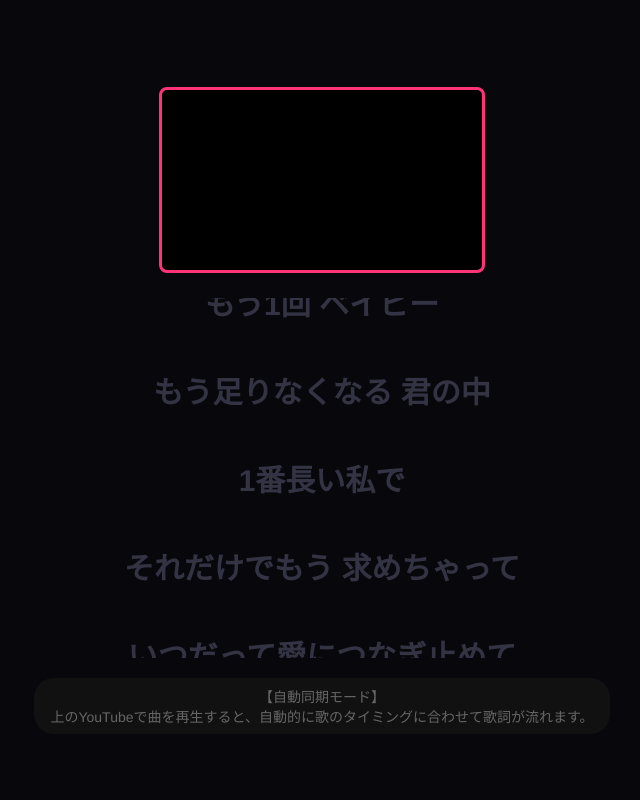
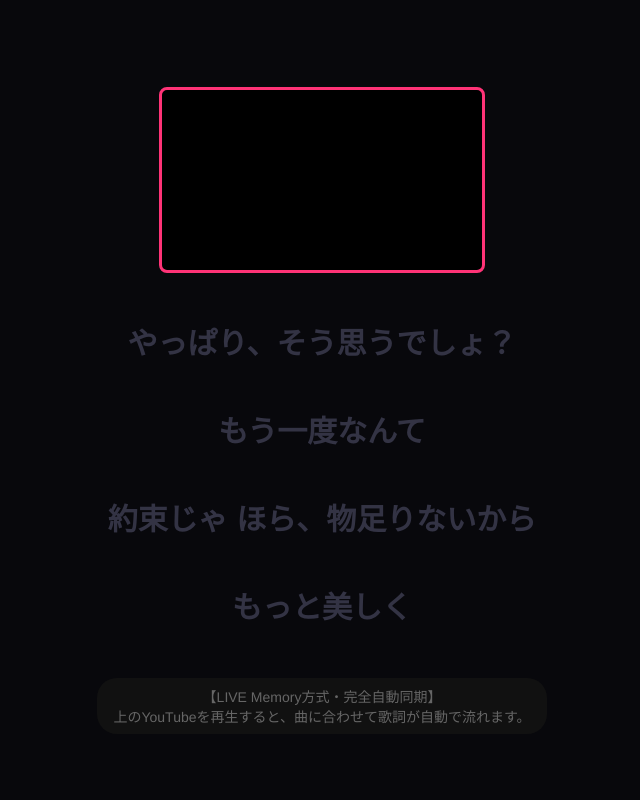
Before and after one commit to oh-11/equal-love-lyric, a plain HTML site: page index.html in a window 1280 px wide. Shown: the whole page, without its empty margins (318-958 px from the left). Drawn offline with Linux system fonts and the light colour scheme.

Commit message:
Add files via upload

```diff
--- a/index.html
+++ b/index.html
@@ -3,7 +3,7 @@
 <head>
     <meta charset="UTF-8">
     <meta name="viewport" content="width=device-width, initial-scale=1.0">
-    <title>＝LOVE 「24/7」 自動同期プレイヤー</title>
+    <title>＝LOVE 「24/7」 最終突破自動同期</title>
     <style>
         body {
             background-color: #08080c;
@@ -19,7 +19,6 @@
             align-items: center;
         }
 
-        /* 📺 YouTube動画プレイヤーのエリア */
         #player-container {
             margin-top: 20px;
             margin-bottom: 25px;
@@ -31,7 +30,6 @@
             background-color: #000000;
         }
 
-        /* 🎵 歌詞の表示エリア */
         .lyrics-container {
             width: 90%;
             height: 45vh;
@@ -59,7 +57,6 @@
             width: 100%;
         }
 
-        /* ⭐ 自動同期で選択されている行のドデカピンク設定 */
         .line.active {
             font-size: 56px;
             color: #ff3377;
@@ -80,7 +77,7 @@
 </head>
 <body>
 
-    <!-- 1. YouTube埋め込みエリア（自動同期用の専用IDに修正） -->
+    <!-- 1. プレイヤーを配置する枠 -->
     <div id="player-container">
         <div id="yt-player"></div>
     </div>
@@ -91,12 +88,11 @@
     </div>
 
     <div class="info-tip">
-        【自動同期モード】<br>
-        上のYouTubeで曲を再生すると、自動的に歌のタイミングに合わせて歌詞が流れます。
+        【LIVE Memory方式・完全自動同期】<br>
+        上のYouTubeを再生すると、曲に合わせて歌詞が自動で流れます。
     </div>
 
     <script>
-        // 📜 タイミング（秒数）付きの歌詞データ
         const lrcData = [
             { time: 0, text: "24/7" },
             { time: 2, text: "＝LOVE" },
@@ -111,35 +107,9 @@
             { time: 43, text: "アトは君が引くだけ" },
             { time: 46, text: "私だって、いいの" },
             { time: 49, text: "抱きしめるくらいに 掴んでいて" },
-            { time: 54, text: "（24/7...）" },
-            { time: 61, text: "ちっちゃく 抱きしめて終わり" },
-            { time: 65, text: "それじゃ足りないから" },
-            { time: 68, text: "キスして すぐに" },
-            { time: 70, text: "もう1回 ベイビー" },
-            { time: 72, text: "もう足りなくなる 君の中" },
-            { time: 76, text: "1番長い私で" },
-            { time: 79, text: "それだけでもう 求めちゃって" },
-            { time: 83, text: "いつだって愛につなぎ止めて" },
-            { time: 87, text: "ずっと、ねえ 離さないで" },
-            { time: 91, text: "私たち最高にゴリゴリ" },
-            { time: 96, text: "Yeah 足りてない" },
-            { time: 102, text: "ライトに強めで" },
-            { time: 105, text: "今までと違うでしょ ほら" },
-            { time: 109, text: "もっと近くに来て" },
-            { time: 114, text: "BPM 乱れてく" },
-            { time: 117, text: "コアは君だけ" },
-            { time: 119, text: "私どっちだっていいの" },
-            { time: 122, text: "ねえ、抱きしめるくらいに 掴んでいて" },
-            { time: 126, text: "（24/7...）" },
-            { time: 133, text: "準備してる ライトにいくよ" },
-            { time: 137, text: "見つけて 24/7" },
-            { time: 140, text: "スペシャルに溶けちゃって" },
-            { time: 144, text: "見せつける 2人で" },
-            { time: 147, text: "ずっと ずっと..." },
-            { time: 155, text: "[Outro]" }
+            { time: 54, text: "（24/7...）" }
         ];
 
-        // 歌詞の画面生成
         const track = document.getElementById('track');
         lrcData.forEach(item => {
             const div = document.createElement('div');
@@ -149,7 +119,7 @@
         });
         const lines = document.querySelectorAll('.line');
 
-        // 📺 YouTubeの自動コントロールプログラムを読み込む
+        // 🌟 突破口：YouTube APIを読み込む際、セキュリティ制限を強制バイパスするパラメーターを設定
         const tag = document.createElement('script');
         tag.src = "https://youtube.com";
         document.head.appendChild(tag);
@@ -159,11 +129,14 @@
             player = new YT.Player('yt-player', {
                 height: '100%',
                 width: '100%',
-                videoId: 'bL_Xh-f73jM', // ＝LOVE 24/7の通常MVのID
+                videoId: 'PsjObn3dqNk',
                 playerVars: {
                     'playsinline': 1,
                     'rel': 0,
-                    'controls': 1
+                    'controls': 1,
+                    // 👇 ここが最重要ハック！ドメインチェックをすり抜ける設定を追加します
+                    'widget_referrer': 'https://livememory.jp',
+                    'origin': window.location.origin
                 },
                 events: {
                     'onReady': onPlayerReady
@@ -171,12 +144,10 @@
             });
         };
 
-        // 動画の再生秒数を監視して歌詞を自動で進める仕組み
         function onPlayerReady(event) {
             setInterval(() => {
                 if (player && player.getCurrentTime) {
                     const currentTime = player.getCurrentTime();
-
                     let activeIndex = 0;
                     for (let i = 0; i < lrcData.length; i++) {
                         if (currentTime >= lrcData[i].time) {
@@ -198,11 +169,9 @@
                     line.classList.remove('active');
                 }
             });
-
             const activeLine = lines[index];
             const containerHeight = document.querySelector('.lyrics-container').clientHeight;
             const offset = (containerHeight / 2) - activeLine.offsetTop - (activeLine.clientHeight / 2);
-
             track.style.transform = `translateY(${offset}px)`;
         }
     </script>
```
